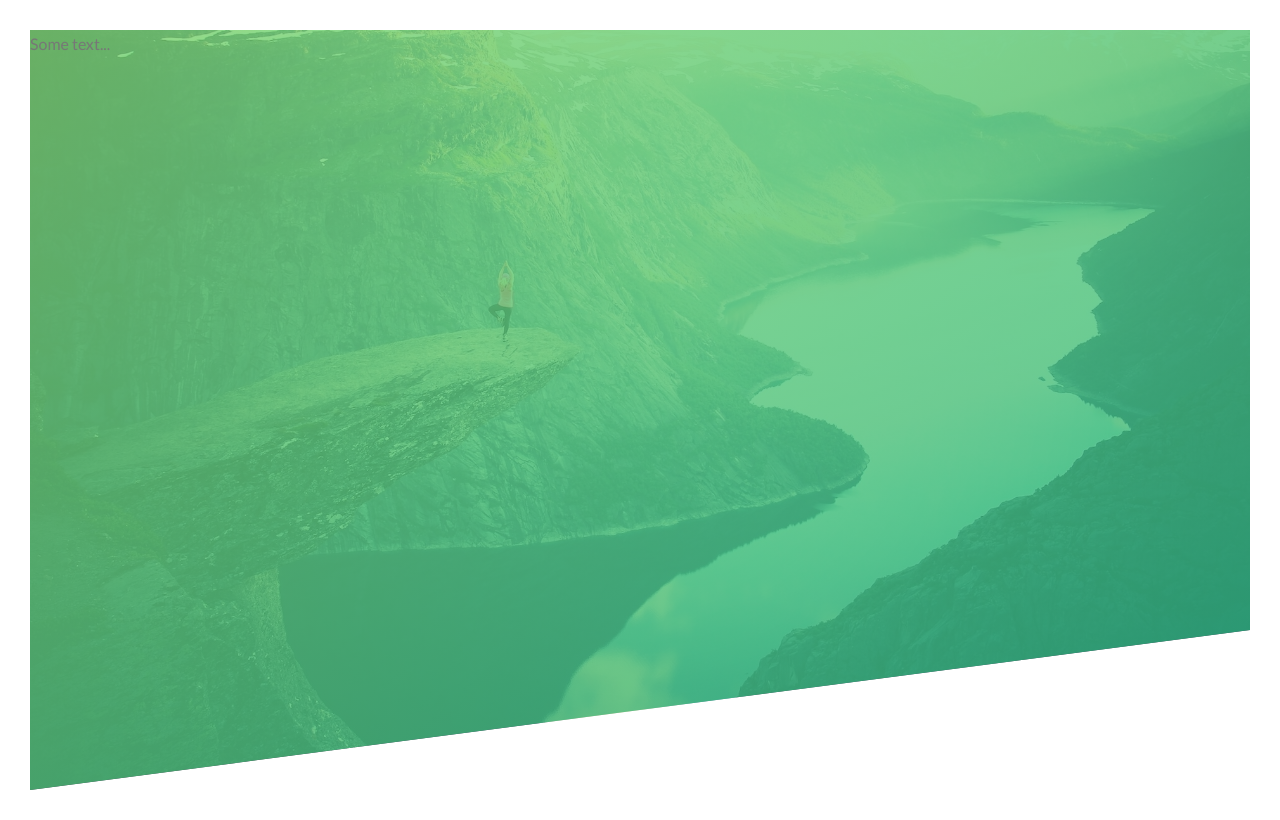
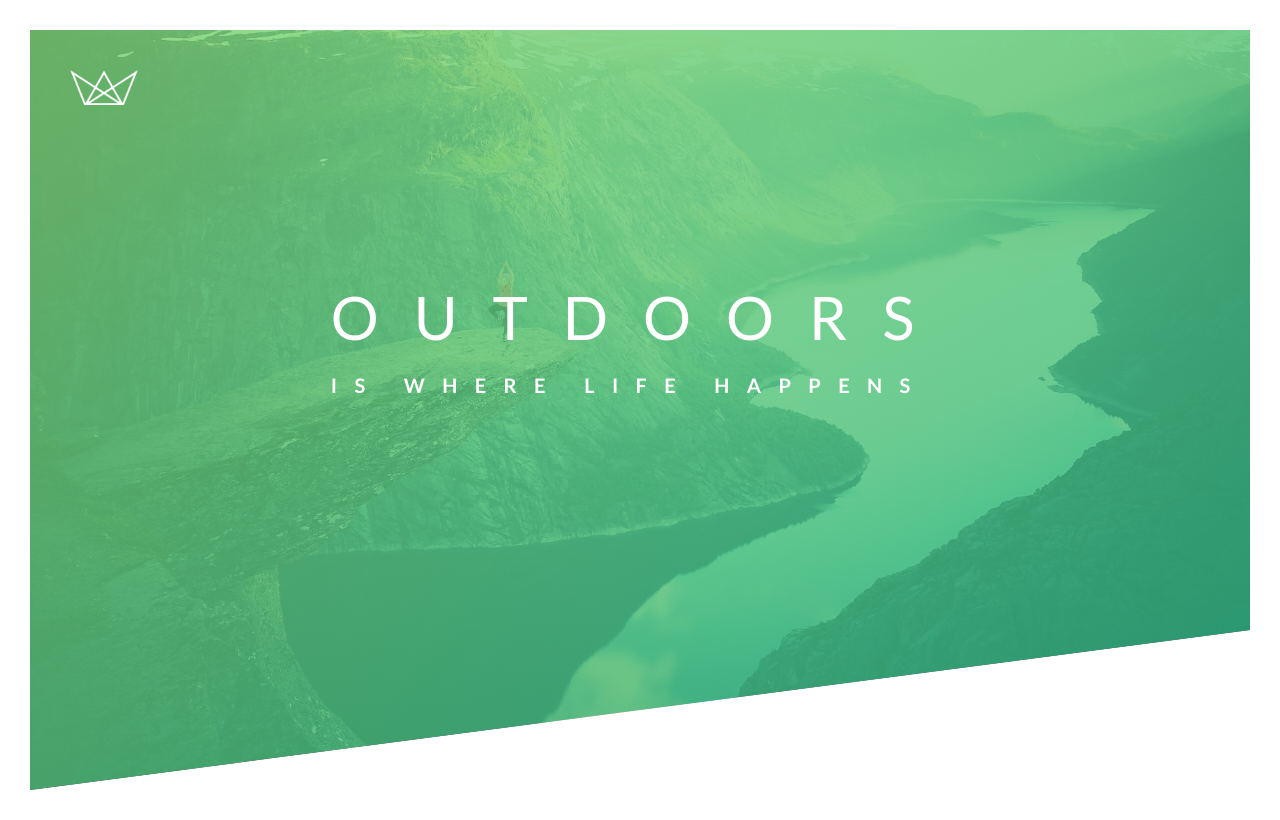
Before and after one commit to ElAndy94/Advanced-css, a plain HTML site: page Natours/starter/index.html in a window 1280 px wide. Drawn offline with Linux system fonts and the light colour scheme; files that its build step writes are made by us from their sources.

Commit message:
Basic animation with css, keyframes - transform.

```diff
--- a/Natours/starter/css/style.css
+++ b/Natours/starter/css/style.css
@@ -27,11 +27,89 @@
   background-image: linear-gradient(
       to right bottom,
       rgba(126, 213, 111, 0.8),
-      rgba(40, 180, 133, 0.8)
+      rgba(40, 180, 131, 0.8)
     ),
     url(../img/hero.jpg);
   background-size: cover;
   background-position: top;
+  position: relative;
 
   clip-path: polygon(0 0, 100% 0, 100% 75vh, 0 100%);
 }
+
+.logo-box {
+  position: absolute;
+  top: 40px;
+  left: 40px;
+}
+
+.logo {
+  height: 35px;
+}
+
+.text-box {
+  position: absolute;
+  top: 40%;
+  left: 50%;
+  transform: translate(-50%, -50%);
+}
+
+.heading-primary {
+  color: #fff;
+  text-transform: uppercase;
+
+  backface-visibility: hidden; /* This is what shakes */
+}
+
+.heading-primary-main {
+  display: block;
+  font-size: 60px;
+  font-weight: 400;
+  letter-spacing: 35px;
+
+  animation-name: moveInLeft;
+  animation-duration: 1s;
+  animation-timing-function: ease-out;
+  /* animation-iteration-count: 3; */
+  /* animation-delay: 3s; */
+}
+
+.heading-primary-sub {
+  display: block;
+  font-size: 20px;
+  font-weight: 700;
+  letter-spacing: 17.4px;
+  animation: moveInRight 1s ease-out;
+}
+
+@keyframes moveInLeft {
+  0% {
+    opacity: 0;
+    transform: translateX(-100px);
+  }
+
+  80% {
+    transform: translateX(10px);
+  }
+
+  100% {
+    opacity: 1;
+    transform: translate(0);
+  }
+}
+
+@keyframes moveInRight {
+  0% {
+    opacity: 0;
+    transform: translateX(100px);
+  }
+
+  80% {
+    transform: translateX(-10px);
+  }
+
+  100% {
+    opacity: 1;
+    transform: translate(0);
+  }
+}
--- a/Natours/starter/index.html
+++ b/Natours/starter/index.html
@@ -14,7 +14,15 @@
     </head>
     <body>
         <header class="header">
-          Some text...
+            <div class="logo-box">
+              <img src="img/logo-white.png" alt="Logo" class="logo">
+            </div>
+            <div class="text-box">
+              <h1 class="heading-primary">
+                <span class="heading-primary-main">Outdoors</span>
+                <span class="heading-primary-sub">is where life happens</span>
+              </h1>
+            </div>
         </header>
     </body>
 </html>
```
